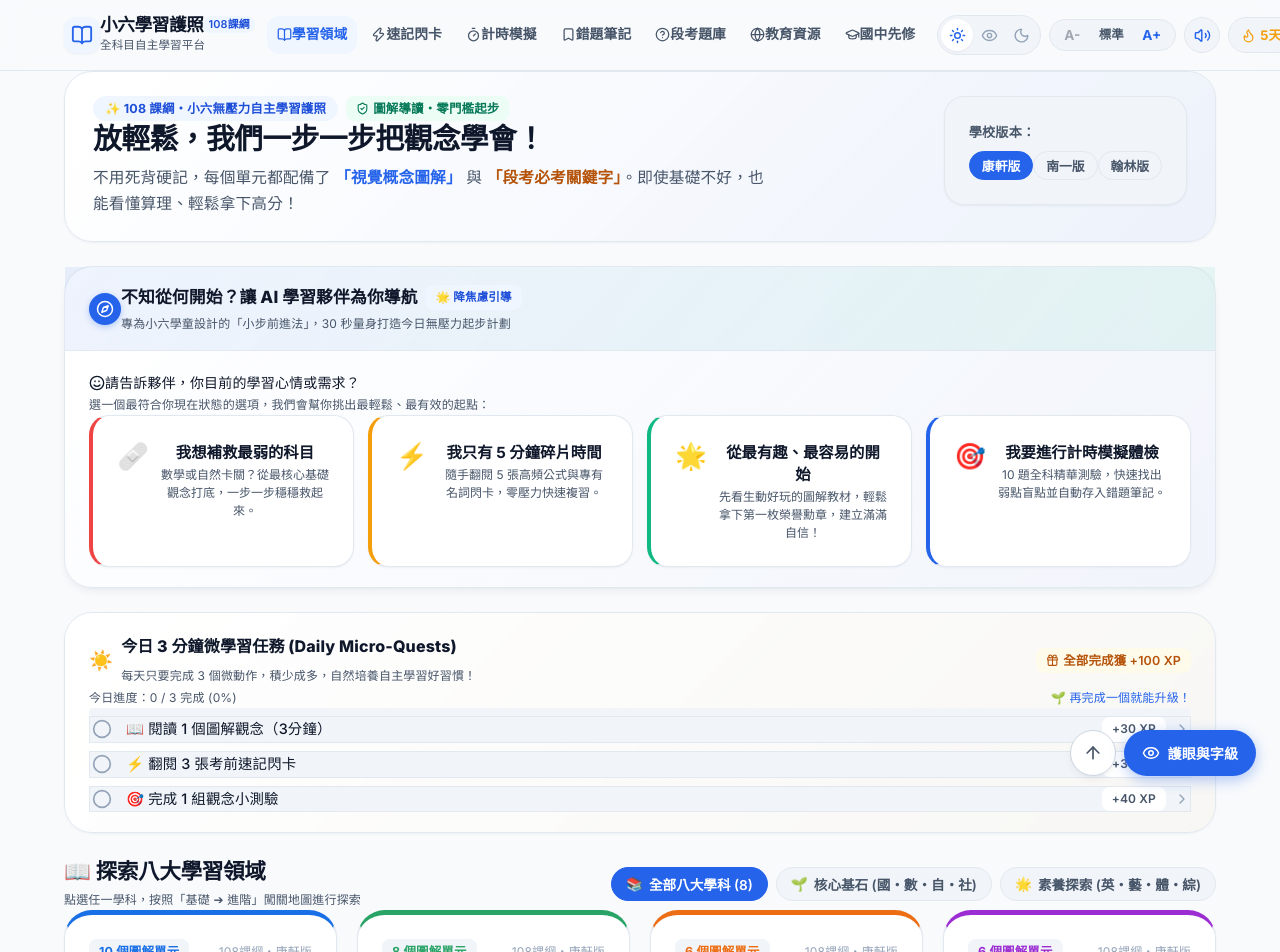
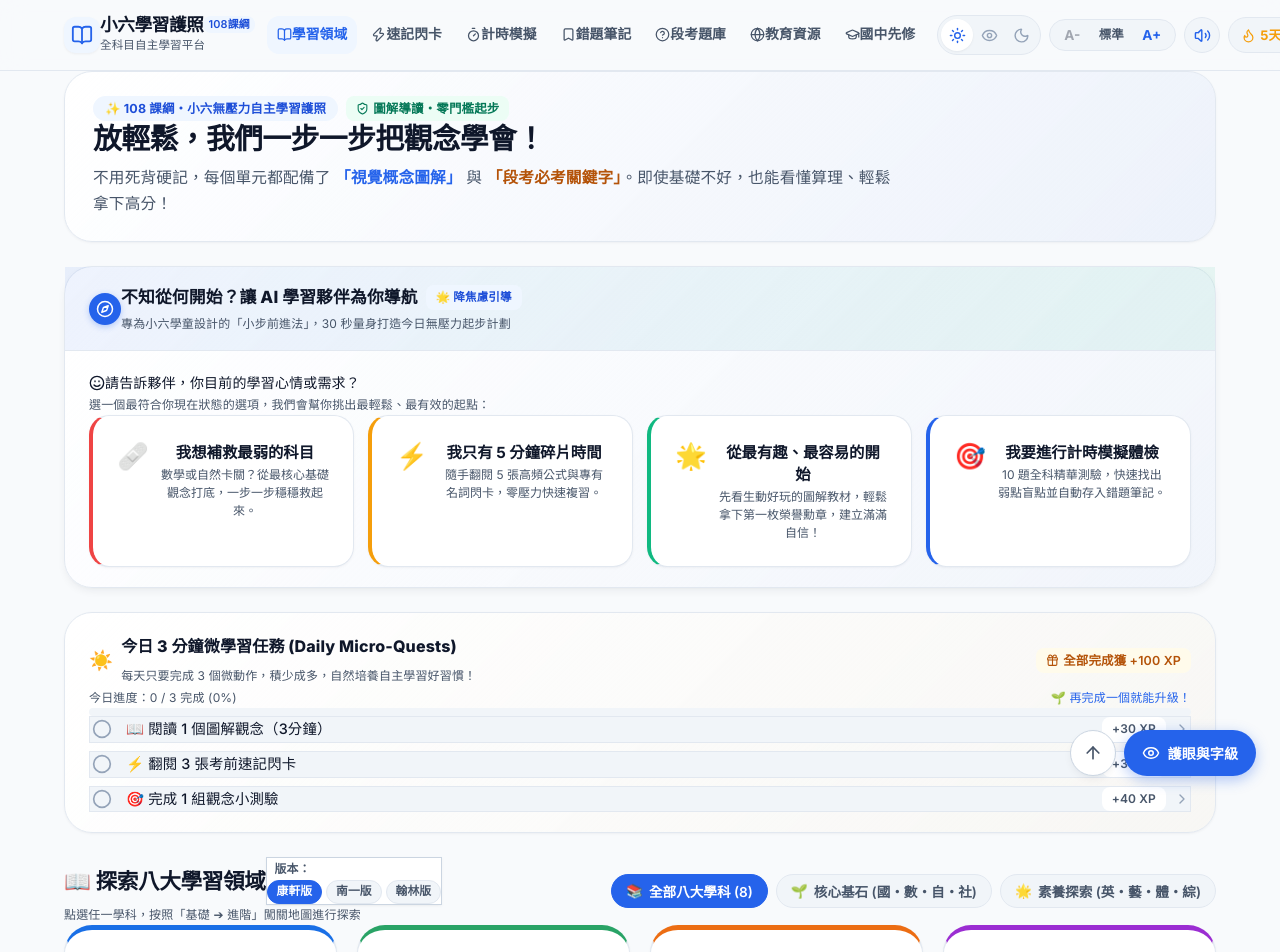
Before and after one commit to waatax/Sixth, a React (Vite) app: page /#/ in a window 1280 px wide. Shown: the top 952 px of the page. Built offline with nearby package versions, Linux system fonts and the light colour scheme.

Commit message:
refactor(ui): Move textbook version selector inline next to 探索八大學習領域 header in a compact single row

```diff
--- a/src/pages/HomePage.jsx
+++ b/src/pages/HomePage.jsx
@@ -40,7 +40,7 @@ const HomePage = () => {
         }}
       >
         <div className="flex justify-between items-start flex-wrap gap-4">
-          <div style={{ maxWidth: '680px' }}>
+          <div style={{ maxWidth: '800px' }}>
             <div className="flex items-center gap-2 mb-2 flex-wrap">
               <span className="badge badge-accent" style={{ padding: '4px 12px', borderRadius: 'var(--radius-full)', fontWeight: 700 }}>
                 ✨ 108 課綱・小六無壓力自主學習護照
@@ -57,23 +57,6 @@ const HomePage = () => {
               不用死背硬記，每個單元都配備了 <strong style={{ color: 'var(--accent-primary)' }}>「視覺概念圖解」</strong> 與 <strong style={{ color: 'var(--accent-warning-text)' }}>「段考必考關鍵字」</strong>。即使基礎不好，也能看懂算理、輕鬆拿下高分！
             </p>
           </div>
-
-          {/* Version Selector Filter directly at top */}
-          <div className="flex flex-col gap-2 card p-3" style={{ borderRadius: 'var(--radius-lg)', backgroundColor: 'var(--bg-tertiary)', border: '1px solid var(--border-light)' }}>
-            <span style={{ fontWeight: 700, fontSize: '0.82rem', color: 'var(--text-secondary)' }}>學校版本：</span>
-            <div className="flex gap-1.5">
-              {coursesData.versions.map(version => (
-                <button
-                  key={version}
-                  className={`btn-pill ${selectedVersion === version ? 'active' : ''}`}
-                  onClick={() => setSelectedVersion(version)}
-                  style={{ fontSize: '0.8rem', padding: '4px 12px' }}
-                >
-                  {version}
-                </button>
-              ))}
-            </div>
-          </div>
         </div>
       </div>
 
@@ -83,19 +66,57 @@ const HomePage = () => {
       {/* ☀️ Daily 3-Minute Micro-Quests Card */}
       <DailyQuestCard />
 
-      {/* 8 Major Learning Areas Grid with Category Filters */}
+      {/* 8 Major Learning Areas Grid with Category Filters & Inline Version Selector */}
       <section className="mt-1">
         <div className="flex justify-between items-center flex-wrap gap-3 mb-4">
-          <div>
-            <h2 className="h2" style={{ margin: 0, fontSize: 'calc(1.35rem * var(--font-scale))' }}>
-              📖 探索八大學習領域
-            </h2>
-            <p className="text-xs text-secondary" style={{ marginTop: '3px' }}>
-              點選任一學科，按照「基礎 ➔ 進階」闖關地圖進行探索
-            </p>
+          {/* Left: Title + Compact Inline Version Selector */}
+          <div className="flex items-center gap-3 flex-wrap">
+            <div>
+              <div className="flex items-center gap-2.5 flex-wrap">
+                <h2 className="h2" style={{ margin: 0, fontSize: 'calc(1.35rem * var(--font-scale))', whiteSpace: 'nowrap' }}>
+                  📖 探索八大學習領域
+                </h2>
+
+                {/* Compact Single-line Version Selector */}
+                <div
+                  className="inline-flex items-center gap-1 p-1 rounded-full"
+                  style={{
+                    backgroundColor: 'var(--bg-secondary)',
+                    border: '1px solid var(--border-strong)',
+                    fontSize: '0.78rem',
+                    boxShadow: 'var(--shadow-sm)'
+                  }}
+                >
+                  <span style={{ color: 'var(--text-secondary)', fontWeight: 700, paddingLeft: '8px', paddingRight: '2px', fontSize: '0.74rem', whiteSpace: 'nowrap' }}>
+                    版本：
+                  </span>
+                  <div className="flex gap-1">
+                    {coursesData.versions.map(version => (
+                      <button
+                        key={version}
+                        className={`btn-pill ${selectedVersion === version ? 'active' : ''}`}
+                        onClick={() => setSelectedVersion(version)}
+                        style={{
+                          fontSize: '0.74rem',
+                          padding: '3px 9px',
+                          minHeight: '24px',
+                          lineHeight: 1,
+                          borderRadius: 'var(--radius-full)'
+                        }}
+                      >
+                        {version}
+                      </button>
+                    ))}
+                  </div>
+                </div>
+              </div>
+              <p className="text-xs text-secondary" style={{ marginTop: '4px', margin: 0 }}>
+                點選任一學科，按照「基礎 ➔ 進階」闖關地圖進行探索
+              </p>
+            </div>
           </div>
 
-          {/* Category Filter Tabs */}
+          {/* Right: Category Filter Tabs */}
           <div className="flex gap-2 flex-wrap">
             {categories.map(cat => (
               <button
```
